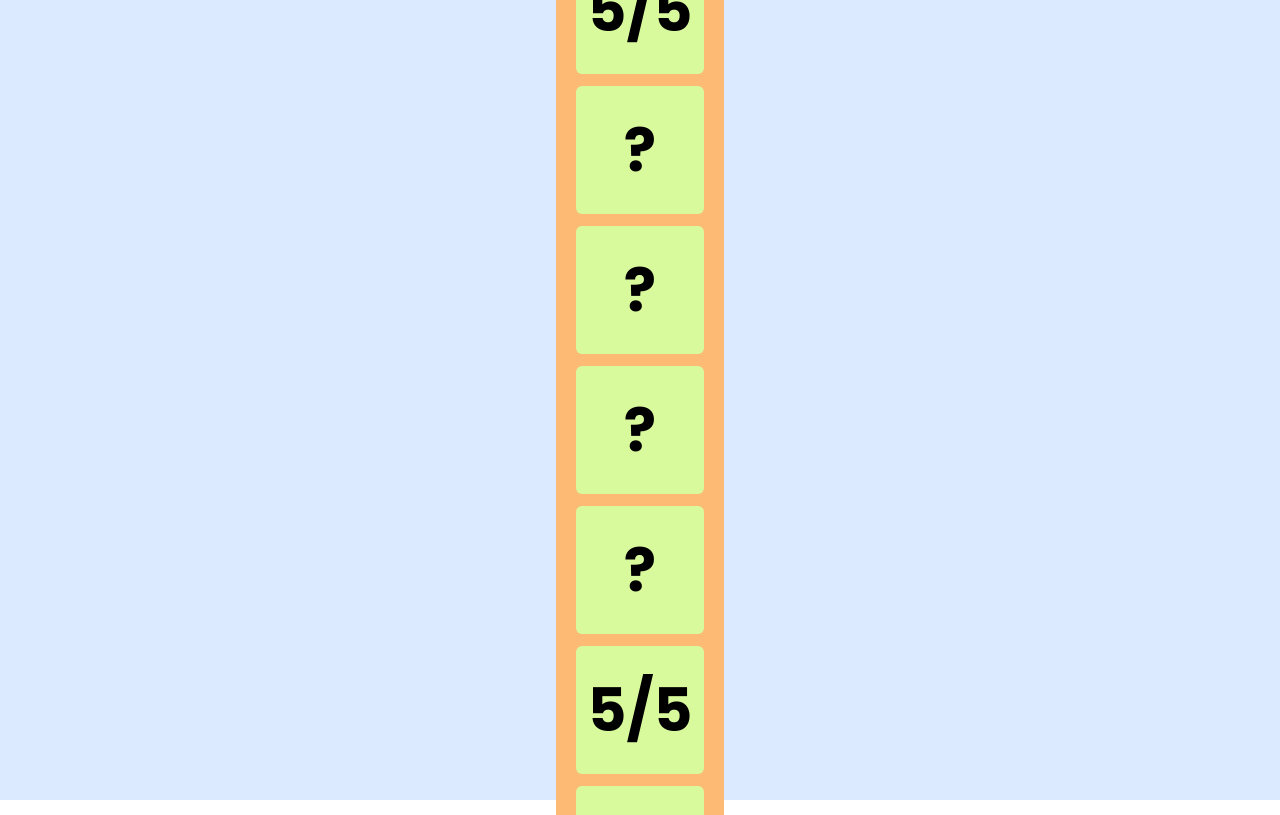
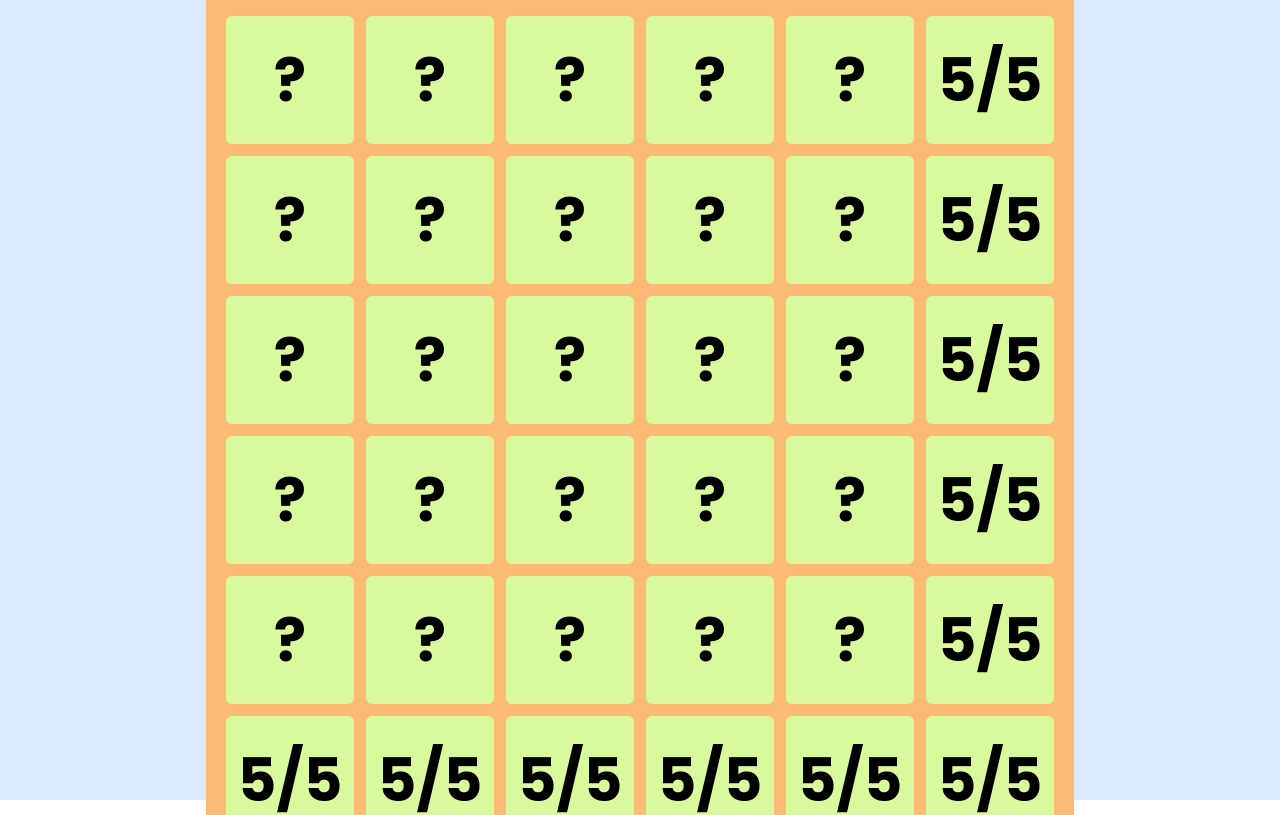
Before and after one commit to alirabbani97/tap-boom-game, a React (Vite) app: page / in a window 1280 px wide. Shown: the top 815 px of the page. Built offline with nearby package versions, Linux system fonts and the light colour scheme; what @midudev/tailwind-animations would draw is missing.

Commit message:
fixed dynamic grid sizing for tailwind

```diff
--- a/src/App.tsx
+++ b/src/App.tsx
@@ -4,7 +4,7 @@ import TileButton from "./components/TileButton";
 
 function App() {
   /* VARIABLES */
-  const [nTiles] = useState(25); //Can only be a true square root number and equal or greater than 25  i.e: 25(5),36(6),49(7),64(8),9(81) etc.
+  const [nTiles] = useState(36); //Can only be a true square root number and equal or greater than 25  i.e: 25(5),36(6),49(7),64(8),9(81) etc.
   const [bombFound, setBombFound] = useState<boolean>(false);
   const level1 = {
     nTiles: nTiles,
@@ -100,7 +100,7 @@ function App() {
       );
       // setLastRow(lastRowTemp);
       // setLastCol(lastColTemp);
-      setBorderTiles([...lastColTemp,...lastRowTemp]);
+      setBorderTiles([...lastColTemp, ...lastRowTemp]);
       console.log(borderTiles);
     } else {
       console.log({
--- a/src/components/TileGrids.tsx
+++ b/src/components/TileGrids.tsx
@@ -6,10 +6,11 @@ type TTilesGrid = {
 
 export default function TileGrids({ children,gridCols}: TTilesGrid) {
 
-  const gridSize= `grid-cols-${gridCols}`
+  // const gridSize= `grid-cols-${gridCols}`
+  const gridSize= `repeat(${gridCols}, minmax(0, 1fr))`
 
   return (
-    <div className={`grid ${gridSize} bg-orange-300 rounded-md p-5 gap-3 ` }>
+    <div className={`grid bg-orange-300 rounded-md p-5 gap-3 `} style={{gridTemplateColumns:gridSize }}>
      {children}
     </div>
   );
```
